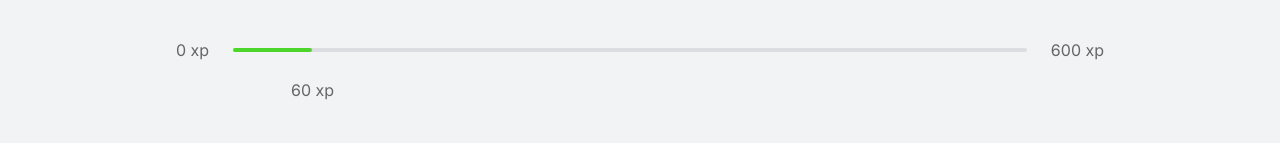
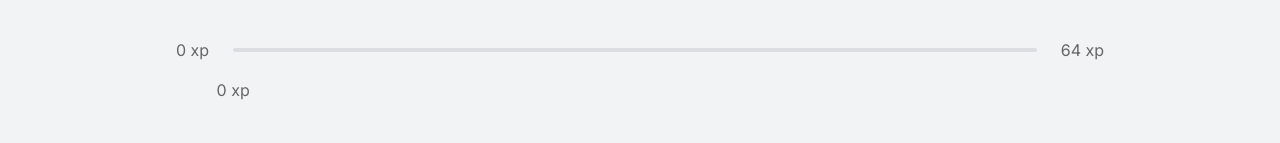
Before and after one commit to Kako-0/move.it_NLW-4, a Next.js app: page / in a window 1280 px wide. Shown: the top 143 px of the page. Built offline with nearby package versions, Linux system fonts and the light colour scheme.

Commit message:
update xp bar proguess

```diff
--- a/src/components/ExperienceBar.tsx
+++ b/src/components/ExperienceBar.tsx
@@ -1,14 +1,20 @@
+import { useContext } from "react";
+import { ChallengesContext } from "../contexts/ChallengesContexts";
 import styles from "../styles/components/ExperienceBar.module.css";
 
 export function ExperienceBar() {
+    const { currenceXP, xpToNextLevel } = useContext(ChallengesContext);
+
+    const percentToNextLevel = Math.round(currenceXP * 100) / xpToNextLevel
+
     return (
         <header className={styles.experienceBar}>
             <span>0 xp</span>
             <div>
-                <div style={{ width: '10%' }} />
-                <span className={styles.currentXp} style={{ left:'10%' }}> 60 xp</span>
+                <div style={{ width: `${percentToNextLevel}%` }} />
+                <span className={styles.currentXp} style={{ left:`${percentToNextLevel}%` }}> {currenceXP} xp</span>
             </div>
-            <span>600 xp</span>
+            <span>{xpToNextLevel} xp</span>
         </header>
     );
 }
--- a/src/contexts/ChallengesContexts.tsx
+++ b/src/contexts/ChallengesContexts.tsx
@@ -15,6 +15,7 @@
     startNewChallenge: () => void;
     activeChallenge: Challenge;
     resetChallenge: () => void;
+    xpToNextLevel: number;
 }
 interface ChallengerProviderProps {
     children : ReactNode;
@@ -27,6 +28,8 @@
     const [currenceXP, setCurrenceXP] = useState(0);
     const [challengeCompleted, setChallengeCompleted] = useState(0);
     const [activeChallenge, setActiveChallenge] = useState(null);
+
+    const xpToNextLevel = Math.pow((level + 1) *4 ,2)
 
     function levelUp() {
         setLevel(level + 1);
@@ -52,7 +55,8 @@
                 levelUp,
                 startNewChallenge,
                 activeChallenge,
-                resetChallenge
+                resetChallenge,
+                xpToNextLevel
             }}
         >
             {children}
```
